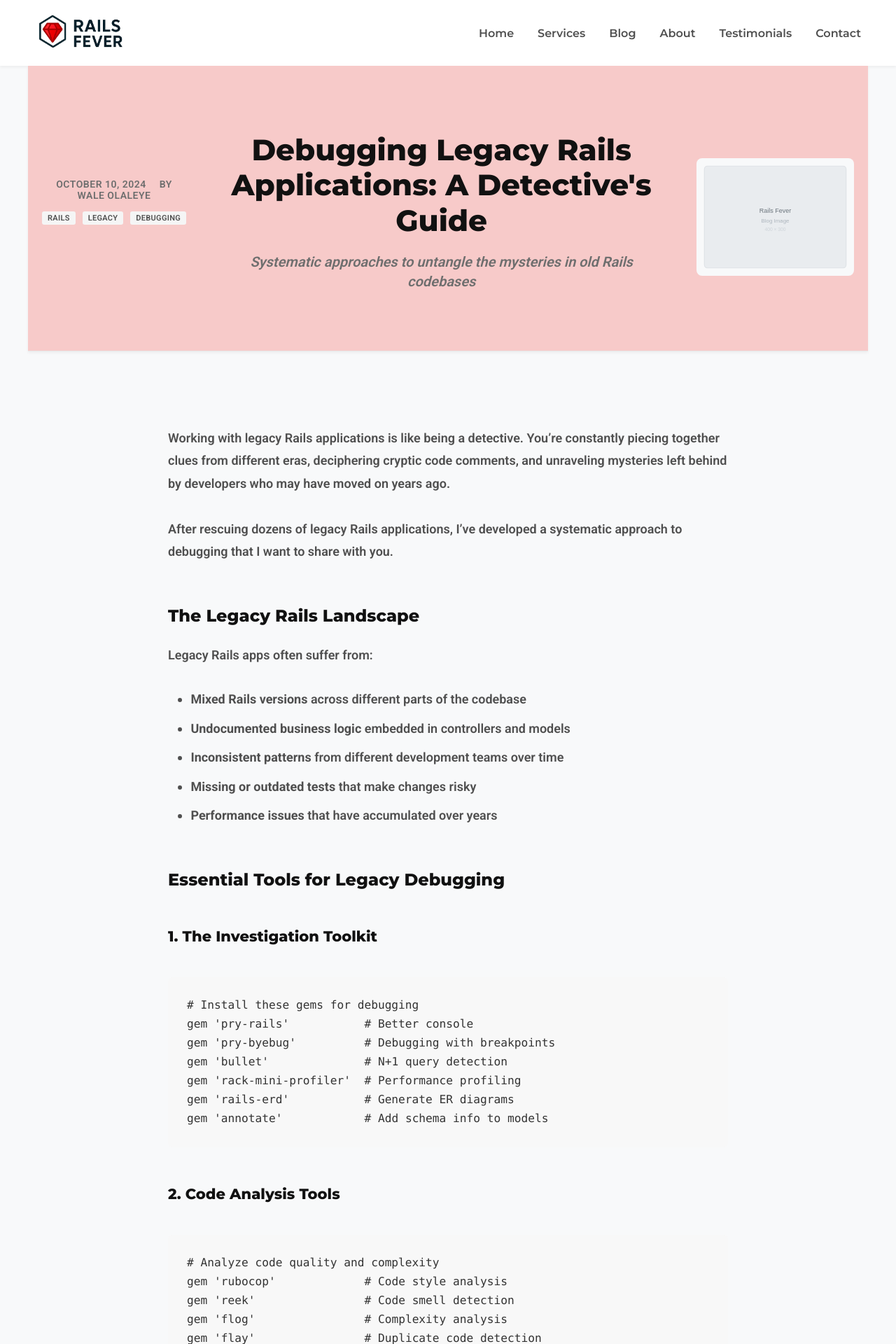
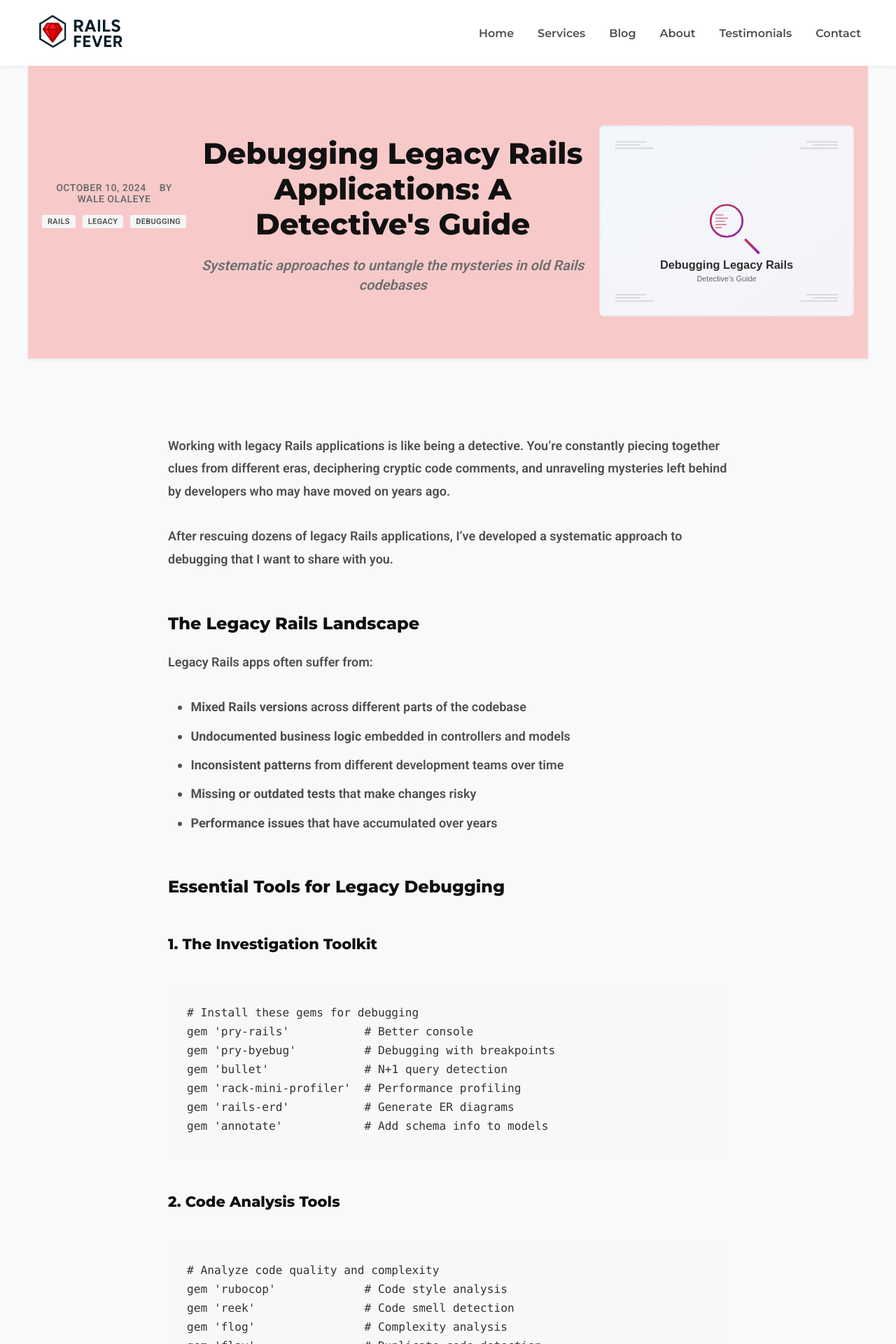
Before and after one commit to waleo/railsfever-05-2025, a Jekyll site: the page built from _posts/2024-10-10-debugging-legacy-rails-apps.md, in a window 1280 px wide. Shown: the top 1920 px of the page at 70% size. Built offline with Jekyll 4.4.1, drawn with Linux system fonts in a browser that asks for light colours.

Commit message:
Add support for preview and feature image

```diff
--- a/_posts/2024-10-10-debugging-legacy-rails-apps.md
+++ b/_posts/2024-10-10-debugging-legacy-rails-apps.md
@@ -6,7 +6,8 @@
 author: "Wale Olaleye"
 categories: [Rails, Legacy, Debugging]
 tags: [debugging, legacy-code, troubleshooting, maintenance]
-featured_image: "/assets/images/blog/placeholder-400x300.svg"
+featured_image: "/assets/images/blog/debugging-legacy-rails-800x600.svg"
+preview_image: "/assets/images/blog/debugging-legacy-rails-400x300.svg"
 ---
 
 Working with legacy Rails applications is like being a detective. You're constantly piecing together clues from different eras, deciphering cryptic code comments, and unraveling mysteries left behind by developers who may have moved on years ago.
--- a/blog/index.html
+++ b/blog/index.html
@@ -16,10 +16,10 @@
   <div class="blog-posts">
     {% for post in paginator.posts %}
       <article class="blog-post-preview">
-        {% if post.featured_image %}
+        {% if post.preview_image %}
           <div class="post-preview-image">
             <a href="{{ post.url | relative_url }}">
-              <img src="{{ post.featured_image | relative_url }}" alt="{{ post.title | escape }}" onerror="this.style.display='none'">
+              <img src="{{ post.preview_image | relative_url }}" alt="{{ post.title | escape }}" onerror="this.style.display='none'">
             </a>
           </div>
         {% endif %}
```
Also changed, not shown: _posts/2024-11-28-rails-performance-optimization.md (+1 -1 lines), _posts/2024-12-15-upgrading-rails-7-to-8.md (+1 -1 lines), assets/images/blog/debugging-legacy-rails-400x300.svg (added), assets/images/blog/debugging-legacy-rails-800x600.svg (added).
